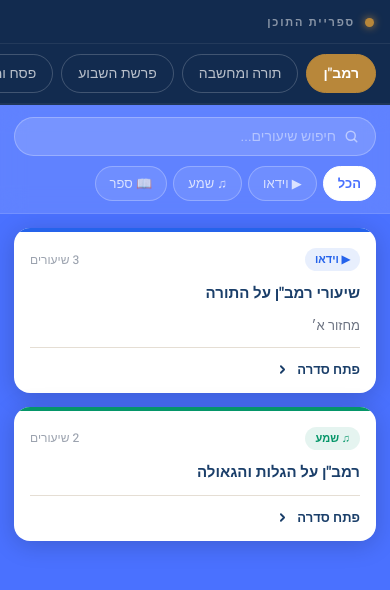
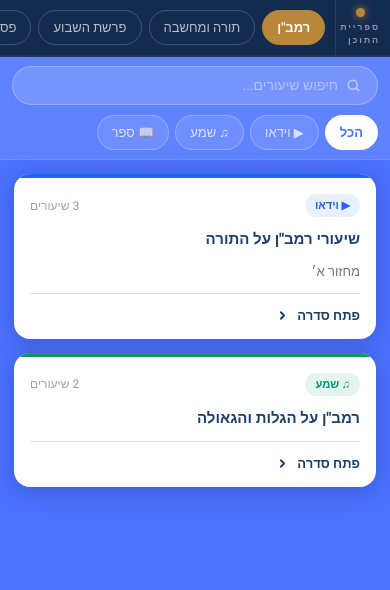
Before and after one commit to alon-lgtm2/laulib, a React (Vite) app: page / in a window 390 px wide. Shown: the top 590 px of the page. Built offline with nearby package versions, Linux system fonts and the light colour scheme.

Commit message:
feat: compact mobile header — brand+topics in one row, tighter padding

```diff
--- a/src/App.jsx
+++ b/src/App.jsx
@@ -140,13 +140,15 @@ export default function App({ data }) {
         l.description?.toLowerCase().includes(query.toLowerCase())
       );
 
-  // ── Mobile topic strip ──────────────────────────────────────────────────────
+  // ── Mobile topic strip (brand + pills in one row) ──────────────────────────
   const MobileTopicStrip = () => (
-    <>
-      <div style={s.mobileHeader}>
+    <div style={s.mobileTopicRow}>
+      {/* Brand — fixed, doesn't scroll */}
+      <div style={s.mobileBrand}>
         <div style={s.brandDot} />
-        <span style={s.brandText}>ספריית התוכן</span>
+        <span style={{ ...s.brandText, fontSize: 9 }}>ספריית<br/>התוכן</span>
       </div>
+      {/* Topic pills — scrollable */}
       <div className="mobile-topic-strip" style={s.mobileTopicStrip}>
         {topics.map(t => {
           const active = t._id === topicId;
@@ -162,7 +164,7 @@ export default function App({ data }) {
           );
         })}
       </div>
-    </>
+    </div>
   );
 
   return (
@@ -215,7 +217,7 @@ export default function App({ data }) {
           ...s.toolbar,
           flexDirection: isMobile ? 'column' : 'row',
           alignItems:    isMobile ? 'stretch' : 'center',
-          padding:       isMobile ? '12px 14px' : '14px 22px',
+          padding:       isMobile ? '9px 12px' : '14px 22px',
           gap:           isMobile ? 10 : 12,
         }}>
           <div style={{ ...s.searchWrap, maxWidth: isMobile ? 'none' : 400 }}>
@@ -558,26 +560,30 @@ const s = {
     color: C.text, overflow:'hidden',
   },
 
-  // ── Mobile header & topic strip ──
-  mobileHeader: {
-    display:'flex', alignItems:'center', gap:10,
-    padding:'14px 16px 12px',
+  // ── Mobile topic strip (combined single row) ──
+  mobileTopicRow: {
+    display:'flex', alignItems:'stretch',
     backgroundColor: C.navyDeep,
-    flexShrink:0,
-    borderBottom:'1px solid rgba(255,255,255,0.07)',
-  },
-  mobileTopicStrip: {
-    display:'flex', overflowX:'auto',
-    backgroundColor: C.navyDeep,
-    padding:'10px 14px', gap:8,
     flexShrink:0,
     borderBottom:'2px solid rgba(255,255,255,0.06)',
   },
+  mobileBrand: {
+    display:'flex', flexDirection:'column', alignItems:'center',
+    justifyContent:'center', gap:4,
+    padding:'8px 10px 8px 4px',
+    borderLeft:'1px solid rgba(255,255,255,0.1)',
+    flexShrink:0,
+  },
+  mobileTopicStrip: {
+    display:'flex', overflowX:'auto', flex:1,
+    padding:'8px 10px', gap:7,
+    alignItems:'center',
+  },
   mobileTopicBtn: {
-    whiteSpace:'nowrap', padding:'8px 16px',
+    whiteSpace:'nowrap', padding:'7px 14px',
     borderRadius:100,
     border:'1.5px solid rgba(255,255,255,0.2)',
-    cursor:'pointer', fontSize:14, fontFamily:'inherit',
+    cursor:'pointer', fontSize:13, fontFamily:'inherit',
     color:'rgba(255,255,255,0.7)', backgroundColor:'transparent',
     flexShrink:0, transition:'all 0.18s',
   },
```
